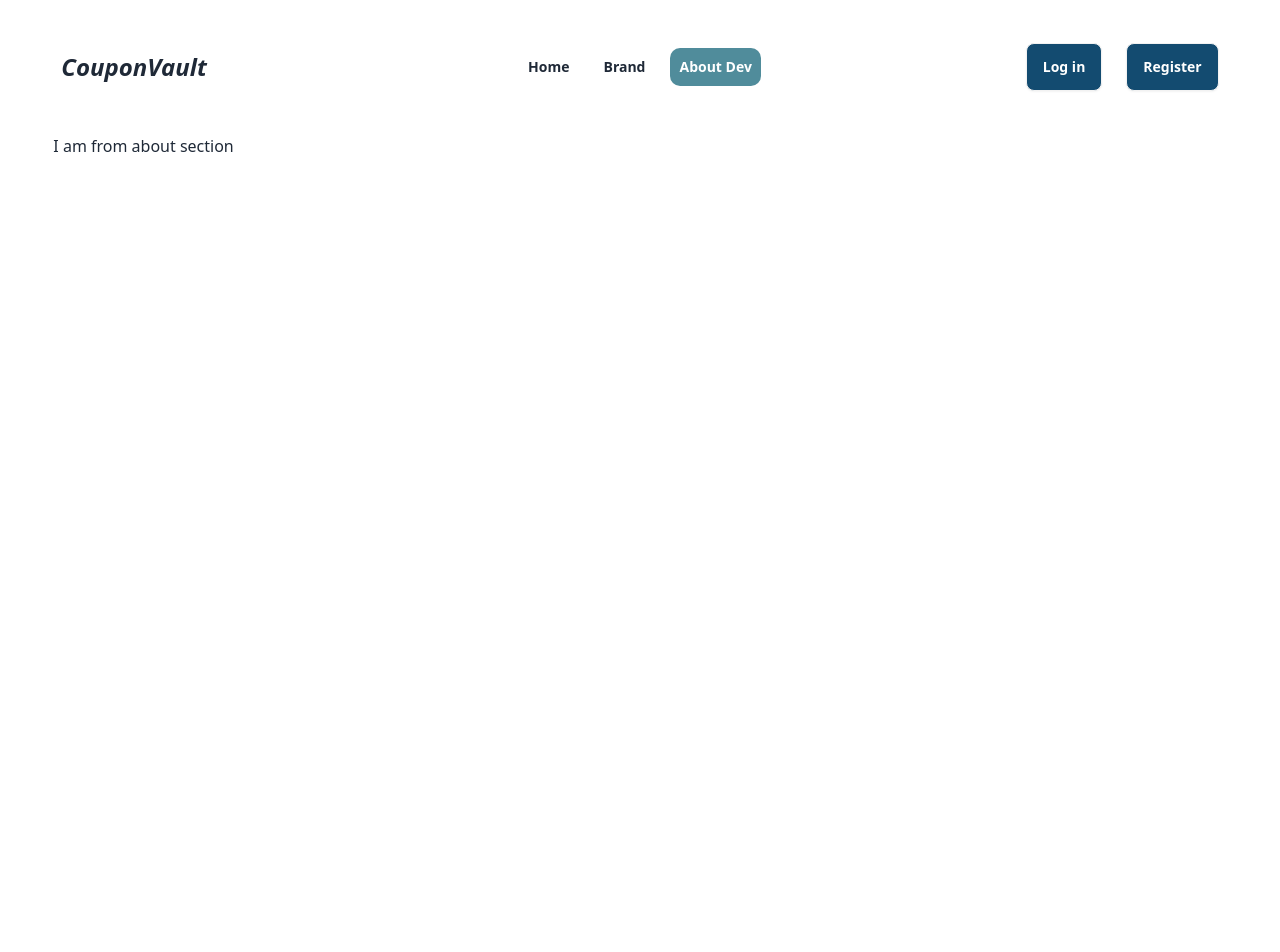
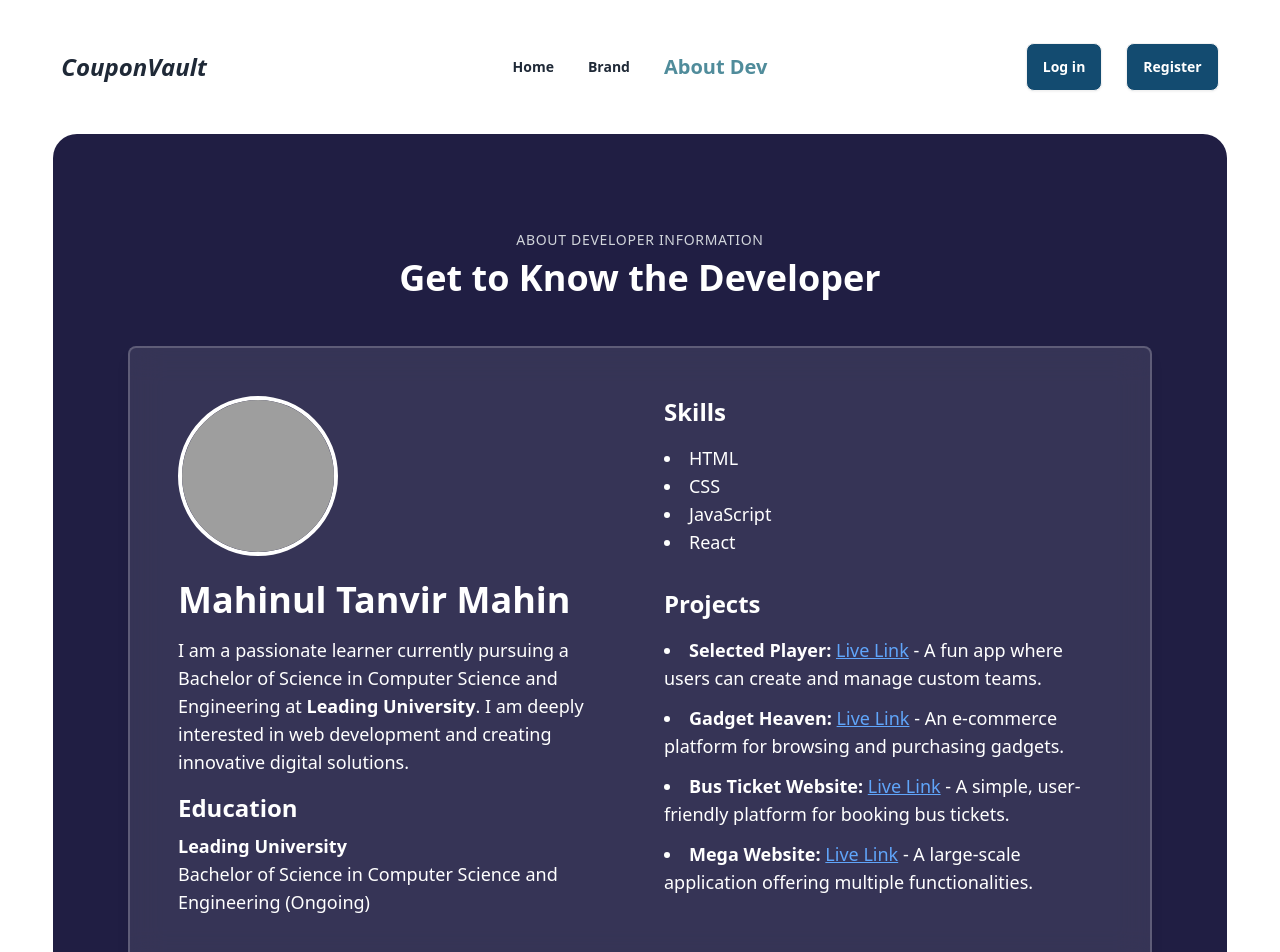
Before and after one commit to TanvirMain49/Cupon-Vault, a React app: page /aboutDev in a window 1280 px wide. Shown: the top 952 px of the page. Before the commit the page ends 800 px from the top, so only its background shows below. Built offline with nearby package versions, Linux system fonts and the light colour scheme; no server answers; grey boxes are pictures that could not be loaded; the HTML template or start-up script is replaced by a standard one.

Commit message:
added about and my profile section

```diff
--- a/src/Pages/About.jsx
+++ b/src/Pages/About.jsx
@@ -1,9 +1,104 @@
-import React from 'react';
-
 const About = () => {
     return (
-        <div>
-            <h1>I am from about section</h1>
+        <div className="w-full bg-[#201E43] md:py-24 py-16 px-6 flex justify-center items-center rounded-3xl text-white relative">
+            <div className="max-w-5xl w-full">
+                {/* Section Header */}
+                <div className="text-center mb-12">
+                    <p className="text-sm uppercase text-gray-300 tracking-wider mb-2">
+                        About Developer Information
+                    </p>
+                    <h1 className="text-4xl font-bold text-white">
+                        Get to Know the Developer
+                    </h1>
+                </div>
+
+                {/* Main Content */}
+                <div className="grid grid-cols-1 md:grid-cols-2 gap-12 bg-white/10 backdrop-blur-lg shadow-lg rounded-lg border-2 border-white/20 md:p-12 p-6">
+                    {/* Left Side */}
+                    <div className="flex flex-col items-center md:items-start text-center md:text-left">
+                        <img
+                            src="https://lh3.googleusercontent.com/a/ACg8ocKp4iu-jj162LEPwVUYKrK4QjLT-2TyryBdsox81-N7BDWZbwdG=s96-c"
+                            alt="Mahinul Tanvir Mahin"
+                            className="w-40 h-40 rounded-full border-4 border-white mb-6"
+                        />
+                        <h1 className="text-4xl font-bold mb-4">
+                            Mahinul Tanvir Mahin
+                        </h1>
+                        <p className="text-lg leading-7 mb-4">
+                            I am a passionate learner currently pursuing a Bachelor of Science in Computer Science and Engineering at
+                            <strong> Leading University</strong>. I am deeply interested in web development and creating innovative digital solutions.
+                        </p>
+                        <h2 className="text-2xl font-bold mb-2">Education</h2>
+                        <p className="text-lg leading-7">
+                            <strong>Leading University</strong> <br />
+                            Bachelor of Science in Computer Science and Engineering (Ongoing)
+                        </p>
+                    </div>
+
+                    {/* Right Side */}
+                    <div className="flex flex-col">
+                        <h2 className="text-2xl font-bold mb-4">Skills</h2>
+                        <ul className="list-disc list-inside text-lg leading-7 mb-8">
+                            <li>HTML</li>
+                            <li>CSS</li>
+                            <li>JavaScript</li>
+                            <li>React</li>
+                        </ul>
+
+                        <h2 className="text-2xl font-bold mb-4">Projects</h2>
+                        <ul className="list-disc list-inside text-lg leading-7 space-y-3">
+                            <li>
+                                <strong>Selected Player:</strong>{" "}
+                                <a
+                                    href="https://grateful-cactus.surge.sh/"
+                                    target="_blank"
+                                    rel="noopener noreferrer"
+                                    className="text-blue-400 underline hover:text-blue-600"
+                                >
+                                    Live Link
+                                </a>{" "}
+                                - A fun app where users can create and manage custom teams.
+                            </li>
+                            <li>
+                                <strong>Gadget Heaven:</strong>{" "}
+                                <a
+                                    href="https://giddy-engine.surge.sh/"
+                                    target="_blank"
+                                    rel="noopener noreferrer"
+                                    className="text-blue-400 underline hover:text-blue-600"
+                                >
+                                    Live Link
+                                </a>{" "}
+                                - An e-commerce platform for browsing and purchasing gadgets.
+                            </li>
+                            <li>
+                                <strong>Bus Ticket Website:</strong>{" "}
+                                <a
+                                    href="https://tanvirmain49.github.io/Bus-ticket/"
+                                    target="_blank"
+                                    rel="noopener noreferrer"
+                                    className="text-blue-400 underline hover:text-blue-600"
+                                >
+                                    Live Link
+                                </a>{" "}
+                                - A simple, user-friendly platform for booking bus tickets.
+                            </li>
+                            <li>
+                                <strong>Mega Website:</strong>{" "}
+                                <a
+                                    href="https://tanvirmain49.github.io/Maga-website/"
+                                    target="_blank"
+                                    rel="noopener noreferrer"
+                                    className="text-blue-400 underline hover:text-blue-600"
+                                >
+                                    Live Link
+                                </a>{" "}
+                                - A large-scale application offering multiple functionalities.
+                            </li>
+                        </ul>
+                    </div>
+                </div>
+            </div>
         </div>
     );
 };
--- /dev/null
+++ b/src/Pages/ErrorPage.jsx
@@ -0,0 +1,19 @@
+import React from "react";
+import { FaArrowAltCircleLeft } from "react-icons/fa";
+import { NavLink } from "react-router-dom";
+
+const ErrorPage = () => {
+  return (
+    <div className="max-w-screen-sm max-h-screen mx-auto flex flex-col justify-center items-center gap-2">
+      <img src="https://i.ibb.co.com/LJYyDkY/404-Error-amico.png" alt="" />
+      <NavLink
+        to="/"
+        className="btn bg-[#134B70] md:hover:scale-105 transition ease-out duration-300 md:hover:text-base text-white font-bold rounded-lg md:hover:bg-[#508C9B] md:mr-0 mr-3 mt-6"
+      >
+        <FaArrowAltCircleLeft /> Back to Home
+      </NavLink>
+    </div>
+  );
+};
+
+export default ErrorPage;
--- a/src/Pages/UserPfp.jsx
+++ b/src/Pages/UserPfp.jsx
@@ -1,29 +1,33 @@
 import React, { useContext } from "react";
 import { AuthContext } from "../Provider/AuthProvider";
+import { NavLink } from "react-router-dom";
+import { FaArrowAltCircleLeft } from "react-icons/fa";
 
 const UserPfp = () => {
   const { user } = useContext(AuthContext);
-  console.log(user);
   return (
-    <div>
-      <div className="w-full bg-[#201E43] md:py-24 py-12 flex flex-col justify-center items-center rounded-3xl text-white relative">
-        <h1 className="md:text-5xl text-3xl font-bold text-center">
+      <div className="w-full bg-[#201E43] md:py-24 flex flex-col justify-center items-center rounded-3xl text-white relative">
+        <h1 className="text-3xl font-bold text-center">
           Hello, {user.displayName}! We're glad to have you here!
         </h1>
 
-     <div className="flex justify-center items-center py-8">
-     <div className="border bg-white/10 backdrop-blur-lg  shadow-lg  border-white/20 p-4 rounded-lg flex items-center justify-center">
+        <div className="border flex flex-col justify-center items-center bg-white/10 backdrop-blur-lg shadow-lg rounded-lg border-white/20 mt-8">
+          <div className="p-4 rounded-lg flex items-center justify-center">
             <img src={user?.photoURL} alt="" />
             <div className="border-l border-white ml-3 pl-2">
-            <h2 className="text-lg font-semibold">Name: {user?.displayName}</h2>
+              <h2 className="text-lg font-semibold">
+                Name: {user?.displayName}
+              </h2>
               <h2 className="text-lg font-semibold">Email: {user?.email}</h2>
             </div>
           </div>
-     </div>
-        <button className="btn bg-[#134B70] md:hover:scale-105 transition ease-out duration-300 md:hover:text-base text-white font-bold rounded-lg md:hover:bg-[#508C9B] md:mr-0 mr-3">
+          <button className="btn bg-[#134B70] md:hover:scale-105 transition ease-out duration-300 md:hover:text-base text-white font-bold rounded-lg md:hover:bg-[#508C9B] md:mr-0 mr-3 mb-4">
             Edit Profile
           </button>
         </div>
+        <NavLink to='/' className="btn bg-[#134B70] md:hover:scale-105 transition ease-out duration-300 md:hover:text-base text-white font-bold rounded-lg md:hover:bg-[#508C9B] md:mr-0 mr-3 mt-6">
+          <FaArrowAltCircleLeft /> Back to Home
+        </NavLink>
       </div>
   );
 };
--- a/src/Provider/AuthProvider.jsx
+++ b/src/Provider/AuthProvider.jsx
@@ -1,11 +1,13 @@
 import { createUserWithEmailAndPassword, GoogleAuthProvider, onAuthStateChanged, signInWithEmailAndPassword, signInWithPopup, signOut, updateProfile } from 'firebase/auth';
 import React, { createContext, useEffect, useState } from 'react';
 import auth from '../FireBase/FireBase.init';
+import { useSwiperSlide } from 'swiper/react';
 export const AuthContext = createContext();
 
 const AuthProvider = ({children}) => {
      // State to hold the current authenticated user
-    const [user, setUser] = useState(null)
+    const [user, setUser] = useState(null);
+    const[loader, setLoader] = useState(true);
     console.log(user);
 
     // function to create user
@@ -34,6 +36,7 @@ const AuthProvider = ({children}) => {
     useEffect(()=>{
         const unsubscribe = onAuthStateChanged(auth, currentUser =>{
             setUser(currentUser);
+            setLoader(false);
         })
         return ()=>{
             unsubscribe();
@@ -52,7 +55,8 @@ const AuthProvider = ({children}) => {
         logIn,
         signInWithGoogle,
         setUser,
-        user
+        user,
+        loader
     }
     return (
         <AuthContext.Provider value={authInfo}>
--- a/src/Routes/PrivetRoute.jsx
+++ b/src/Routes/PrivetRoute.jsx
@@ -3,9 +3,13 @@ import AuthProvider, { AuthContext } from '../Provider/AuthProvider';
 import { Navigate, useLocation } from 'react-router-dom';
 
 const PrivetRoute = ({children}) => {
-    const {user} = useContext(AuthContext);
+    const {user, loader} = useContext(AuthContext);
     const location = useLocation();
     console.log(location);
+
+    if(loader){
+        return <span className="loading loading-spinner text-info"></span>
+    }
 
     if(user && user.email){
         return children;
--- a/src/Routes/Routes.jsx
+++ b/src/Routes/Routes.jsx
@@ -8,6 +8,7 @@ import BrandCoupon from "../Components/Brand/BrandCoupon";
 import PrivetRoute from "./PrivetRoute";
 import About from "../Pages/About";
 import UserPfp from "../Pages/UserPfp";
+import ErrorPage from "../Pages/ErrorPage";
 
 const route = createBrowserRouter([
     {
@@ -53,6 +54,10 @@ const route = createBrowserRouter([
             },
         ]
     },
+    {
+        path:'*',
+        element:<ErrorPage></ErrorPage>
+    }
 ])
 
 export default route;
--- a/src/index.css
+++ b/src/index.css
@@ -12,8 +12,7 @@ font-Roboto {
   font-style: normal;
 }
 a.active{
-  background-color: #508C9B;
   font-weight: bold;
-  color: white;
-  border-radius: 10px;
+  color: #508C9B;
+  font-size: 20px;
 }
```
Lines whose indentation alone changed are shown as unchanged.
